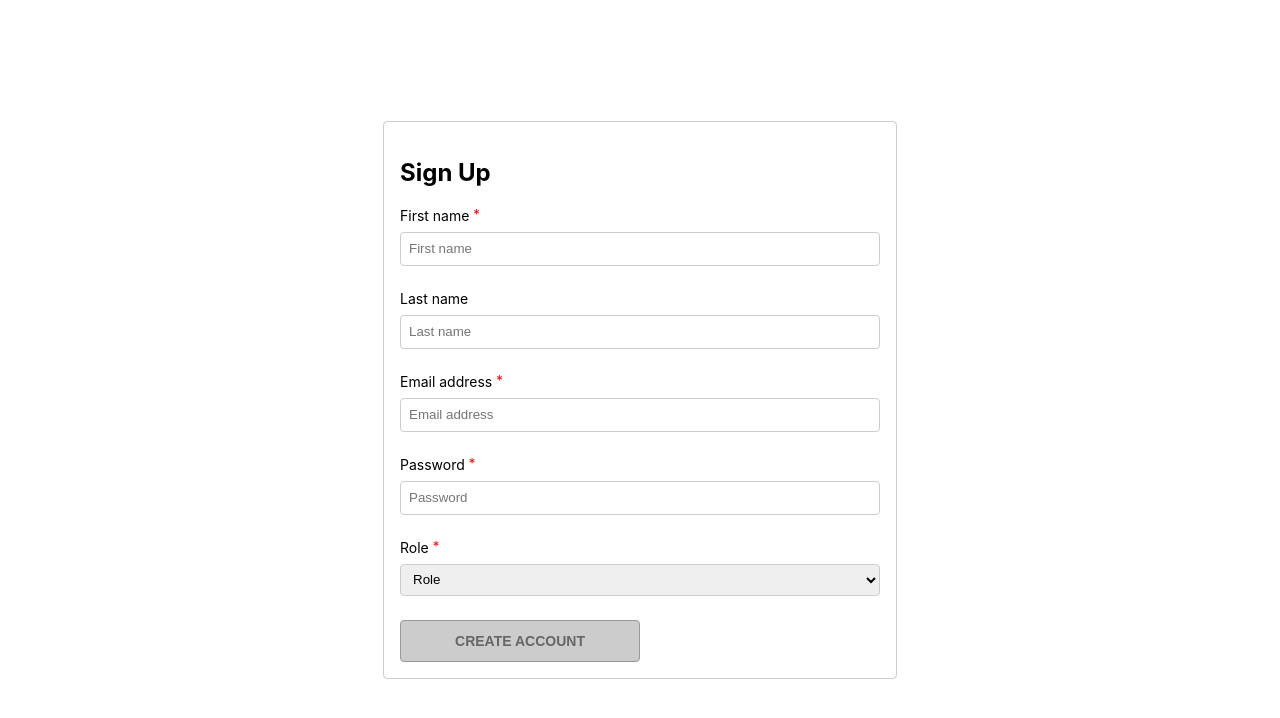
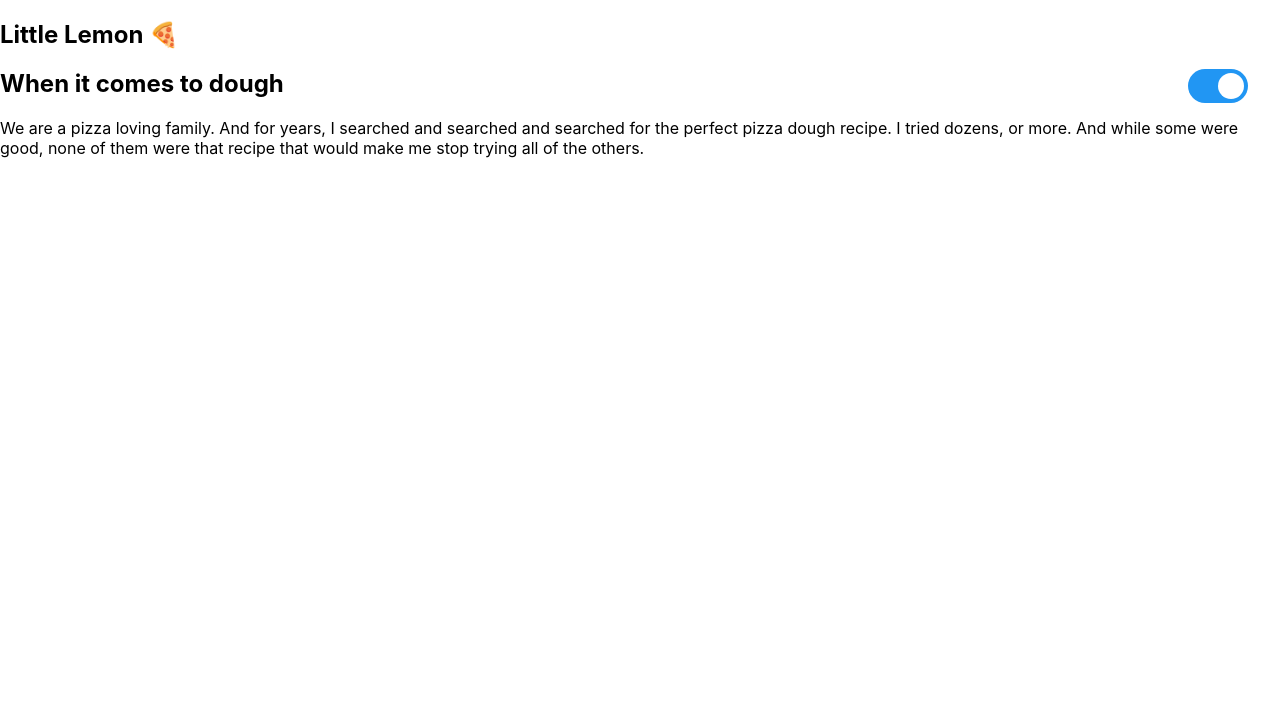
Before and after one commit to vincentferraro/react-basis-meta, a React (Create React App) app: page / in a window 1280 px wide. Shown: the top 718 px of the page. Built offline with nearby package versions, Linux system fonts and the light colour scheme.

Commit message:
Context Provider

```diff
--- a/src/App.css
+++ b/src/App.css
@@ -1,78 +1,13 @@
-.App {
-  display: flex;
-  flex: 1;
-  height: 100vh;
-  justify-content: center;
-  align-items: center;
+body {
+  margin: 0;
+  font-family: -apple-system, BlinkMacSystemFont, 'Segoe UI', 'Roboto', 'Oxygen',
+    'Ubuntu', 'Cantarell', 'Fira Sans', 'Droid Sans', 'Helvetica Neue',
+    sans-serif;
+  -webkit-font-smoothing: antialiased;
+  -moz-osx-font-smoothing: grayscale;
 }
 
-fieldset {
-  display: flex;
-  width: 480px;
-  padding: 16px;
-  border: 1px solid #ccc;
-  border-radius: 4px;
-  flex-direction: column;
+code {
+  font-family: source-code-pro, Menlo, Monaco, Consolas, 'Courier New',
+    monospace;
 }
-
-label {
-  margin-bottom: 8px;
-  font-size: 14px;
-}
-
-sup {
-  color: red;
-  top: -2px;
-  font-size: 95%;
-  line-height: 0;
-  position: relative;
-  vertical-align: baseline;
-}
-
-input,
-select {
-  border-radius: 4px;
-  border: 1px solid #ccc;
-  height: 32px;
-  padding: 0 8px;
-}
-
-.Field {
-  position: relative;
-  padding-bottom: 24px;
-  display: flex;
-  flex-direction: column;
-}
-
-.FieldError {
-  position: absolute;
-  bottom: -6px;
-  color: red;
-  font-size: 12px;
-}
-
-.Row {
-  display: flex;
-  flex-direction: row;
-}
-
-button {
-  padding: 12px;
-  width: 240px;
-  border-radius: 4px;
-  border: 1px solid #ccc;
-  background-color: darkblue;
-  color: white;
-  text-transform: uppercase;
-  font-size: 14px;
-  font-weight: bold;
-  cursor: pointer;
-}
-
-button:disabled,
-button[disabled] {
-  border: 1px solid #999999;
-  background-color: #cccccc;
-  color: #666666;
-  cursor: not-allowed;
-}
--- a/src/App.js
+++ b/src/App.js
@@ -1,14 +1,85 @@
 import "./App.css";
+import { ThemeProvider, useTheme } from "../src/components/advanced/ThemeContext";
+import Switch from "./Switch";
 
-import Form from "./components/advanced/Form";
+const Title = ({ children }) => {
+  const { theme } = useTheme();
+  return (
+    <h2
+      style={{
+        color: theme === "light" ? "black" : "white",
+      }}
+    >
+      {children}
+    </h2>
+  );
+};
+
+const Paragraph = ({ children }) => {
+  const { theme } = useTheme();
+  return (
+    <p
+      style={{
+        color: theme === "light" ? "black" : "white",
+      }}
+    >
+      {children}
+    </p>
+  );
+};
+
+const Content = () => {
+  return (
+    <div>
+      <Paragraph>
+        We are a pizza loving family. And for years, I searched and searched and
+        searched for the perfect pizza dough recipe. I tried dozens, or more.
+        And while some were good, none of them were that recipe that would
+        make me stop trying all of the others.
+      </Paragraph>
+    </div>
+  );
+};
+
+const Header = () => {
+  return (
+    <header>
+      <Title>Little Lemon 🍕</Title>
+      <Switch />
+    </header>
+  );
+};
+
+const Page = () => {
+  return (
+    <div className="Page">
+      <Title>When it comes to dough</Title>
+      <Content />
+    </div>
+  );
+};
 
 function App() {
-
+  const { theme } = useTheme();
   return (
-    <div className="App">
-        <Form />
+    <div
+      className="App"
+      style={{
+        backgroundColor: theme === "light" ? "white" : "black",
+      }}
+    >
+      <Header />
+      <Page />
     </div>
   );
 }
 
-export default App;
+function Root() {
+  return (
+    <ThemeProvider>
+      <App />
+    </ThemeProvider>
+  );
+}
+
+export default Root;
--- /dev/null
+++ b/src/Switch/Styles.css
@@ -0,0 +1,61 @@
+.switch {
+    position: absolute;
+    display: inline-block;
+    right: 32px;
+    width: 60px;
+    height: 34px;
+}
+
+/* Hide default HTML checkbox */
+.switch input {
+    opacity: 0;
+    width: 0;
+    height: 0;
+}
+
+/* The slider */
+.slider {
+    position: absolute;
+    cursor: pointer;
+    top: 0;
+    left: 0;
+    right: 0;
+    bottom: 0;
+    background-color: #ccc;
+    -webkit-transition: .4s;
+    transition: .4s;
+}
+
+.slider:before {
+    position: absolute;
+    content: "";
+    height: 26px;
+    width: 26px;
+    left: 4px;
+    bottom: 4px;
+    background-color: white;
+    -webkit-transition: .4s;
+    transition: .4s;
+}
+
+input:checked + .slider {
+    background-color: #2196F3;
+}
+
+input:focus + .slider {
+    box-shadow: 0 0 1px #2196F3;
+}
+
+input:checked + .slider:before {
+    -webkit-transform: translateX(26px);
+    -ms-transform: translateX(26px);
+    transform: translateX(26px);
+}
+
+.slider.round {
+    border-radius: 34px;
+}
+
+.slider.round:before {
+    border-radius: 50%;
+}
--- /dev/null
+++ b/src/Switch/index.js
@@ -0,0 +1,18 @@
+import "./Styles.css";
+import { useTheme } from "../components/advanced/ThemeContext";
+
+const Switch = () => {
+  const {theme, toggleTheme} = useTheme()
+  return (
+    <label className="switch">
+      <input
+      onChange={toggleTheme}
+        type="checkbox"
+        checked={theme === "light"}
+      />
+      <span className="slider round" />
+    </label>
+  );
+};
+
+export default Switch;
--- /dev/null
+++ b/src/components/advanced/ThemeContext.js
@@ -0,0 +1,16 @@
+import React, { useState , useContext} from "react";
+
+
+const ThemeContext = React.createContext()
+
+export const ThemeProvider = ({children}) =>{
+    const [theme, setTheme]= useState("light")
+
+    return(
+        <ThemeContext.Provider value ={{theme: theme, toggleTheme : ()=> setTheme(theme === "light"? "dark":"light")}} >
+            {children}
+        </ThemeContext.Provider>
+    )
+}
+
+export const useTheme = ()=> useContext(ThemeContext);
```
